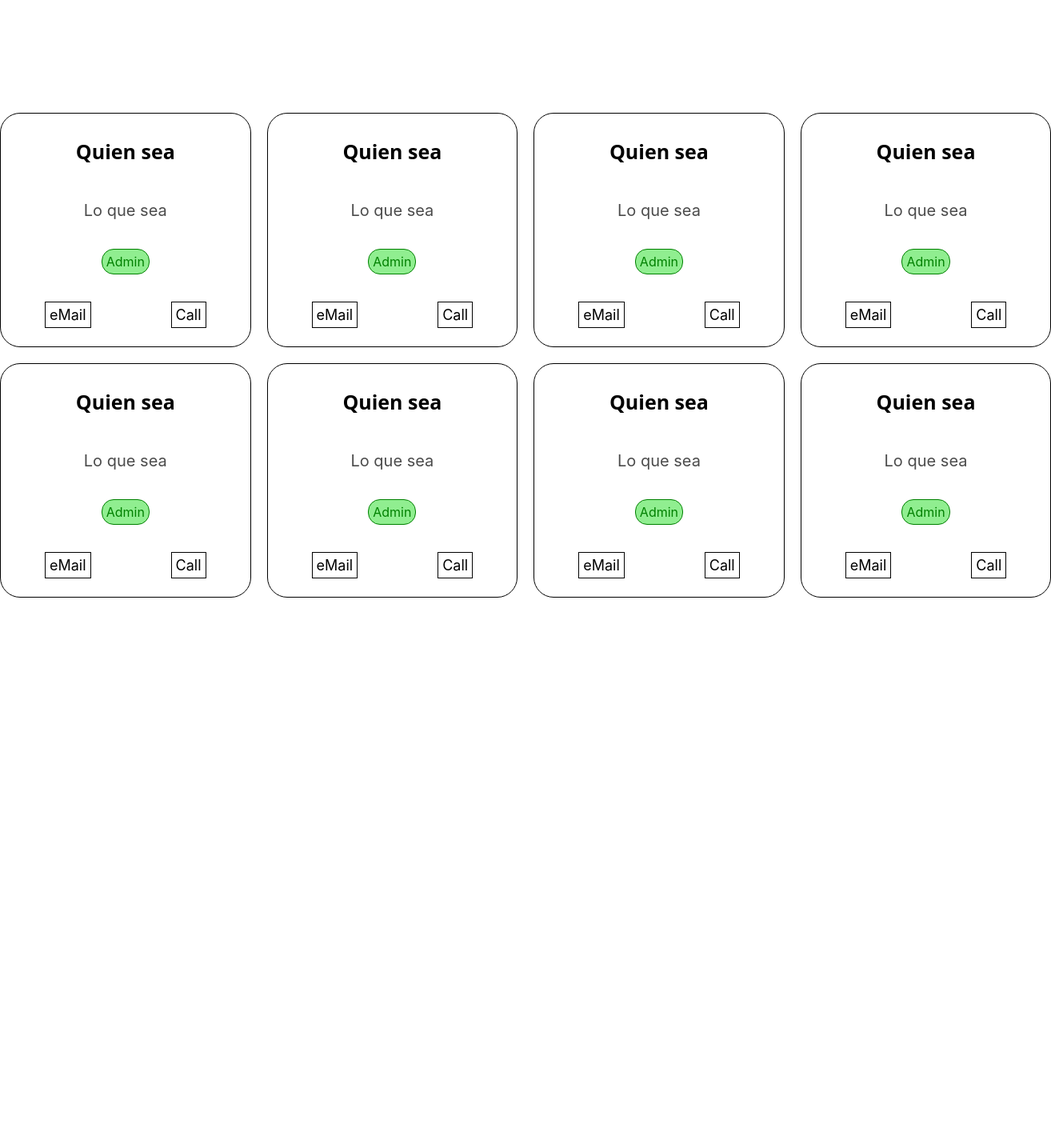
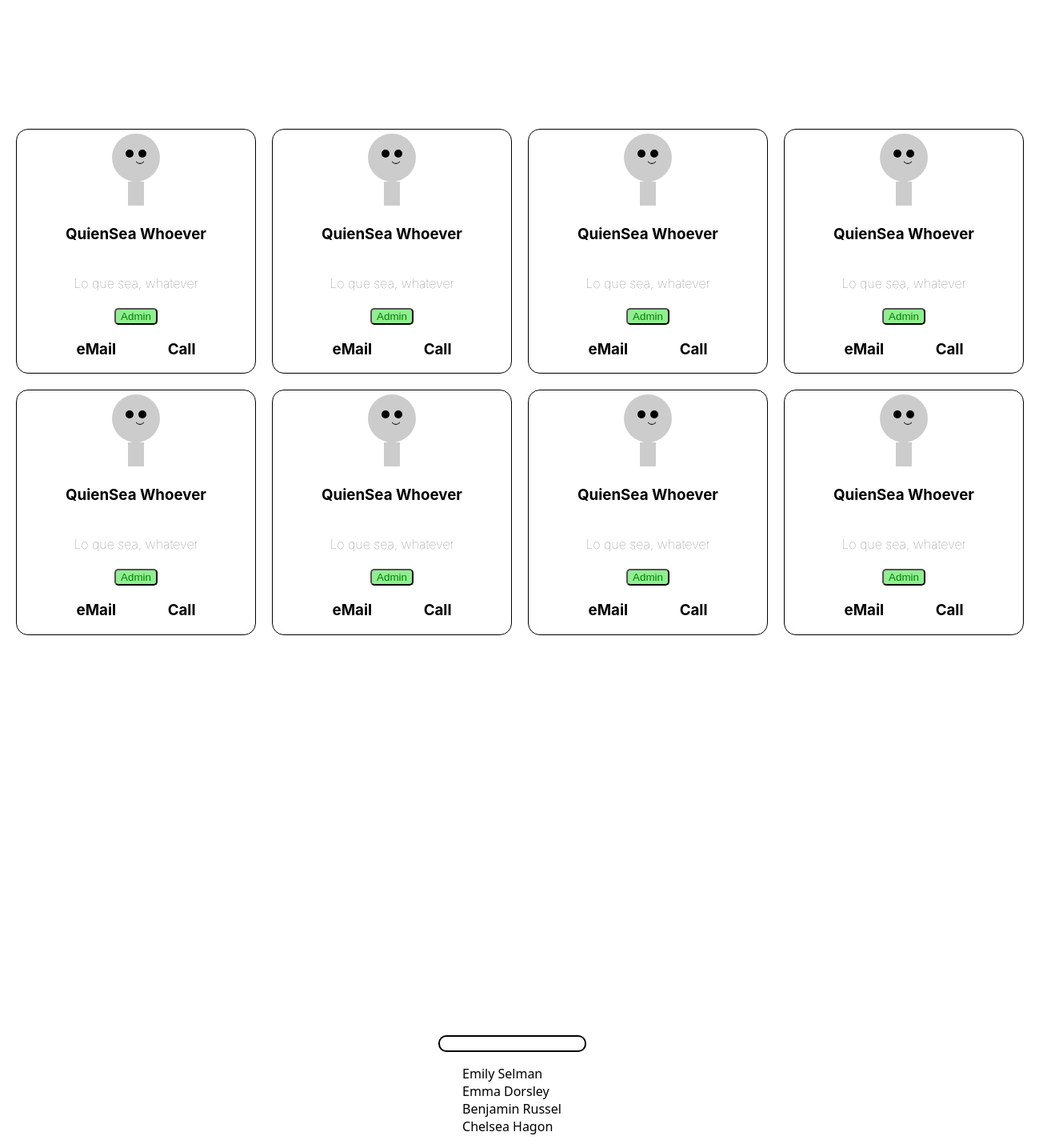
Before and after one commit to FSDSTR1023/css-avanzado, a React (Create React App) app: page / in a window 1280 px wide. Shown: the part 659-2094 px from the top of the page at 80% size, 1314 px wide, since content can reach past the window. Before the commit the page ends 1406 px from the top, so only its background shows below. Built offline with nearby package versions, Linux system fonts and the light colour scheme.

Commit message:
completado

```diff
--- a/src/App.css
+++ b/src/App.css
@@ -1,11 +1,6 @@
-
-
 .App-logo {
   height: 50px;
   pointer-events: none;
-
-
-
 }
 
 .App-header {
@@ -18,69 +13,92 @@
 .App-link {
   color: #61dafb;
 }
-.nav-navbar{
+
+.nav-navbar {
   padding-top: 24px;
   padding-bottom: 24px;
   padding-left: 32px;
   padding-right: 32px;
-  margin-left: 8px;
   display: flex;
   align-items: center;
   justify-content: space-between;
 }
-.list{
+
+.list {
   display: flex;
-  justify-self: right;
   list-style: none;
   font-family: system-ui, -apple-system, BlinkMacSystemFont, 'Segoe UI', Roboto, Oxygen, Ubuntu, Cantarell, 'Open Sans', 'Helvetica Neue', sans-serif;
+}
 
-}
-li{
+li {
   margin-inline: 20px;
 }
 
-.ejercicio-cards{
-  display: grid;
-  grid-template-columns: repeat(4, 1fr);
-  grid-gap: 20px;
-}
-.nombre{
-  font-size: 25px;
-  font-weight: bold;
-  font-family: system-ui, -apple-system, BlinkMacSystemFont, 'Segoe UI', Roboto, Oxygen, Ubuntu, Cantarell, 'Open Sans', 'Helvetica Neue', sans-serif;
-}
-.cargo{
-  font-size: 20px;
-  opacity: 70%;
+.ejercicio-cards {
+  display: flex;
+  flex-direction: column;
 
 }
-.card{
-  border-radius: 25px;
+
+.card-row {
+  display: flex;
+  max-width: 100%;
+  justify-content: space-between;
+}
+
+.card {
+  flex: auto;
+  margin-right: 0;
+  margin-left: 20px;
+  margin-top: 20px;
+  background-color: #fff;
   border: 1px solid black;
-  width: 100%;
-  box-sizing: border-box;
-  padding: 5px;
+  border-radius: 15px;
   display: flex;
+  flex-direction: column;
+  justify-content: center;
   align-items: center;
-  flex-direction: column;
+  text-align: center;
+}
+.buttons-row{
+  display: flex;
+  flex-direction: row !important;
+  justify-content: space-between;
+  width: 50%;
+  padding: 0, 10px, 0, 10px;
+}
+.buttons-row button{
+  margin: 0, 10px;
 }
 .rol{
   color: green;
-  border: 1px solid green;
+  border-radius: 5px;
   background-color: lightgreen;
-  border-radius: 15px;
-  padding: 5px;
 }
-.botones{
+h4{
+  opacity: 50%;
+  font-weight: lighter;
+}
+.ejercicio-palette{
+  margin-top: 500px;
+  margin-right: auto;
+  margin-left: auto;
+}
+.palette{
   display: flex;
-  flex-direction: row;
-  font-size: large;
+  flex-direction: column;
+  align-items: center;
+  background-color: white;
+  color: black;
+  font-family: system-ui, -apple-system, BlinkMacSystemFont, 'Segoe UI', Roboto, Oxygen, Ubuntu, Cantarell, 'Open Sans', 'Helvetica Neue', sans-serif;
+}
+.palette input{
+  border: solid 2px black;
+  border-radius: 10px;
+}
+.palette ul{
+  list-style: none;
+  padding-left: 0px;
+  align-content: left !important;
 
 }
-.eMail, .call{
-  border: 1px solid black;
-  align-content: space-between;
-  margin-left: 50px;
-  margin-right: 50px;
-  padding: 5px;
-}
--- a/src/App.js
+++ b/src/App.js
@@ -1,5 +1,7 @@
 import logo from './logo.svg';
 import './App.css';
+import icon from './icon.svg';
+
 
 function App() {
   return (
@@ -17,80 +19,112 @@ function App() {
         </nav>
       </header>
       <div className='ejercicio-cards'>
+        <div className='card-row'>
           <div className='card'>
-        <p className='nombre'>Quien sea</p>
-        <p className='cargo'>Lo que sea</p>
-        <p className='rol'>Admin</p>
-        <div className='botones'>
-          <p className='eMail'>eMail</p>
-          <p className='call'>Call</p>
+            <img src={icon} alt="icon"/>
+            <h3>QuienSea Whoever</h3>
+            <h4>Lo que sea, whatever</h4>
+            <button className='rol'>Admin</button>
+            <div className='buttons-row'>
+              <h3>eMail</h3>
+              <h3>Call</h3>
             </div>
           </div>
           <div className='card'>
-        <p className='nombre'>Quien sea</p>
-        <p className='cargo'>Lo que sea</p>
-        <p className='rol'>Admin</p>
-        <div className='botones'>
-          <p className='eMail'>eMail</p>
-          <p className='call'>Call</p>
+            <img src={icon} alt="icon"/>
+            <h3>QuienSea Whoever</h3>
+            <h4>Lo que sea, whatever</h4>
+            <button className='rol'>Admin</button>
+            <div className='buttons-row'>
+              <h3>eMail</h3>
+              <h3>Call</h3>
             </div>
           </div>
           <div className='card'>
-        <p className='nombre'>Quien sea</p>
-        <p className='cargo'>Lo que sea</p>
-        <p className='rol'>Admin</p>
-        <div className='botones'>
-          <p className='eMail'>eMail</p>
-          <p className='call'>Call</p>
+            <img src={icon} alt="icon"/>
+            <h3>QuienSea Whoever</h3>
+            <h4>Lo que sea, whatever</h4>
+            <button className='rol'>Admin</button>
+            <div className='buttons-row'>
+              <h3>eMail</h3>
+              <h3>Call</h3>
             </div>
           </div>
           <div className='card'>
-        <p className='nombre'>Quien sea</p>
-        <p className='cargo'>Lo que sea</p>
-        <p className='rol'>Admin</p>
-        <div className='botones'>
-          <p className='eMail'>eMail</p>
-          <p className='call'>Call</p>
+            <img src={icon} alt="icon"/>
+            <h3>QuienSea Whoever</h3>
+            <h4>Lo que sea, whatever</h4>
+            <button className='rol'>Admin</button>
+            <div className='buttons-row'>
+              <h3>eMail</h3>
+              <h3>Call</h3>
+            </div>
+          </div>
+        </div>
+        <div className='card-row'>
+        <div className='card'>
+            <img src={icon} alt="icon"/>
+            <h3>QuienSea Whoever</h3>
+            <h4>Lo que sea, whatever</h4>
+            <button className='rol'>Admin</button>
+            <div className='buttons-row'>
+              <h3>eMail</h3>
+              <h3>Call</h3>
             </div>
           </div>
           <div className='card'>
-        <p className='nombre'>Quien sea</p>
-        <p className='cargo'>Lo que sea</p>
-        <p className='rol'>Admin</p>
-        <div className='botones'>
-          <p className='eMail'>eMail</p>
-          <p className='call'>Call</p>
+            <img src={icon} alt="icon"/>
+            <h3>QuienSea Whoever</h3>
+            <h4>Lo que sea, whatever</h4>
+            <button className='rol'>Admin</button>
+            <div className='buttons-row'>
+              <h3>eMail</h3>
+              <h3>Call</h3>
             </div>
           </div>
           <div className='card'>
-        <p className='nombre'>Quien sea</p>
-        <p className='cargo'>Lo que sea</p>
-        <p className='rol'>Admin</p>
-        <div className='botones'>
-          <p className='eMail'>eMail</p>
-          <p className='call'>Call</p>
+            <img src={icon} alt="icon"/>
+            <h3>QuienSea Whoever</h3>
+            <h4>Lo que sea, whatever</h4>
+            <button className='rol'>Admin</button>
+            <div className='buttons-row'>
+              <h3>eMail</h3>
+              <h3>Call</h3>
             </div>
           </div>
           <div className='card'>
-        <p className='nombre'>Quien sea</p>
-        <p className='cargo'>Lo que sea</p>
-        <p className='rol'>Admin</p>
-        <div className='botones'>
-          <p className='eMail'>eMail</p>
-          <p className='call'>Call</p>
+            <img src={icon} alt="icon"/>
+            <h3>QuienSea Whoever</h3>
+            <h4>Lo que sea, whatever</h4>
+            <button className='rol'>Admin</button>
+            <div className='buttons-row'>
+              <h3>eMail</h3>
+              <h3>Call</h3>
             </div>
           </div>
-      <div className='card'>
-        <p className='nombre'>Quien sea</p>
-        <p className='cargo'>Lo que sea</p>
-        <p className='rol'>Admin</p>
-        <div className='botones'>
-          <p className='eMail'>eMail</p>
-          <p className='call'>Call</p>
+        </div>
+        <div className='ejercicio-palette'>
+          <div className='palette'>
+            <input type="text" />
+            <ul>
+              <li>
+                Emily Selman
+              </li>
+              <li>
+                Emma Dorsley
+              </li>
+              <li>
+                Benjamin Russel
+              </li>
+              <li>
+                Chelsea Hagon
+              </li>
+            </ul>
           </div>
         </div>
       </div>
     </div>
+
   );
 }
 
```
Also changed, not shown: src/icon.jpg (deleted), src/icon.svg (added). Lines whose indentation alone changed are shown as unchanged.
